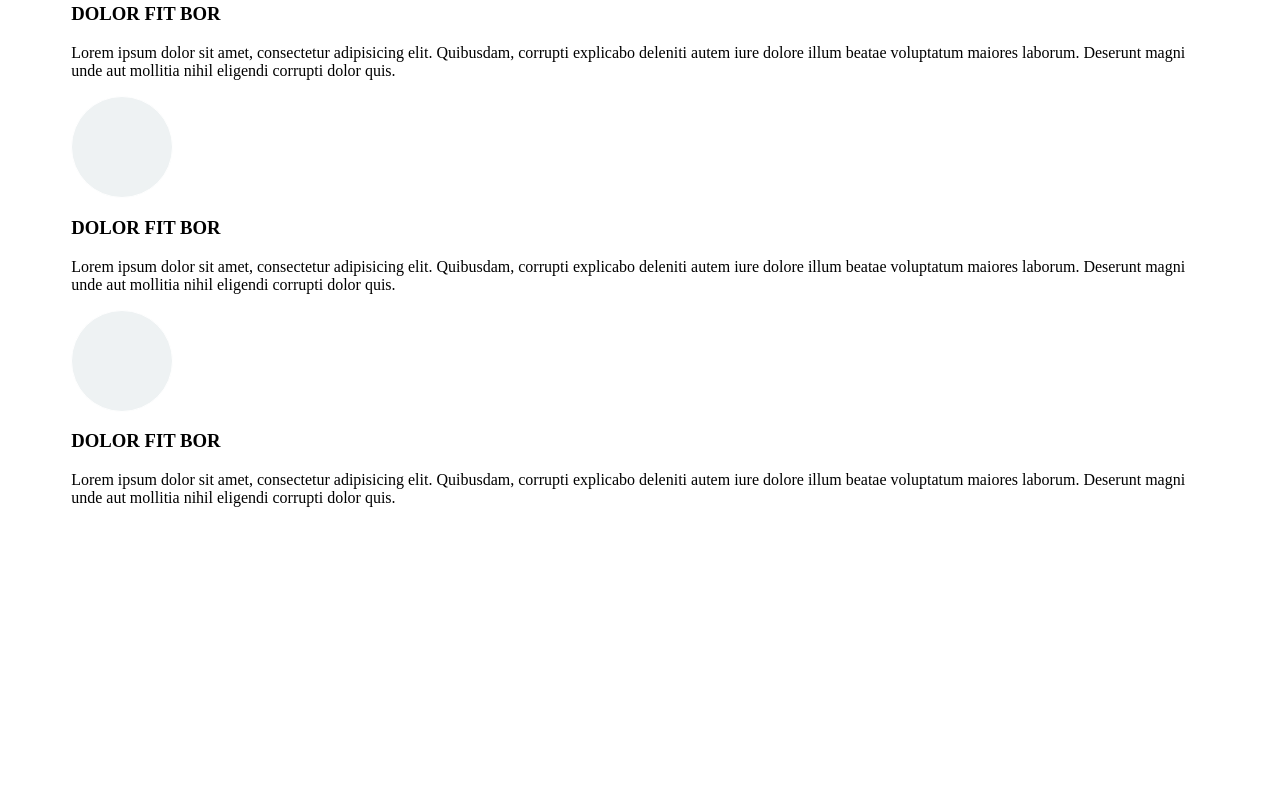
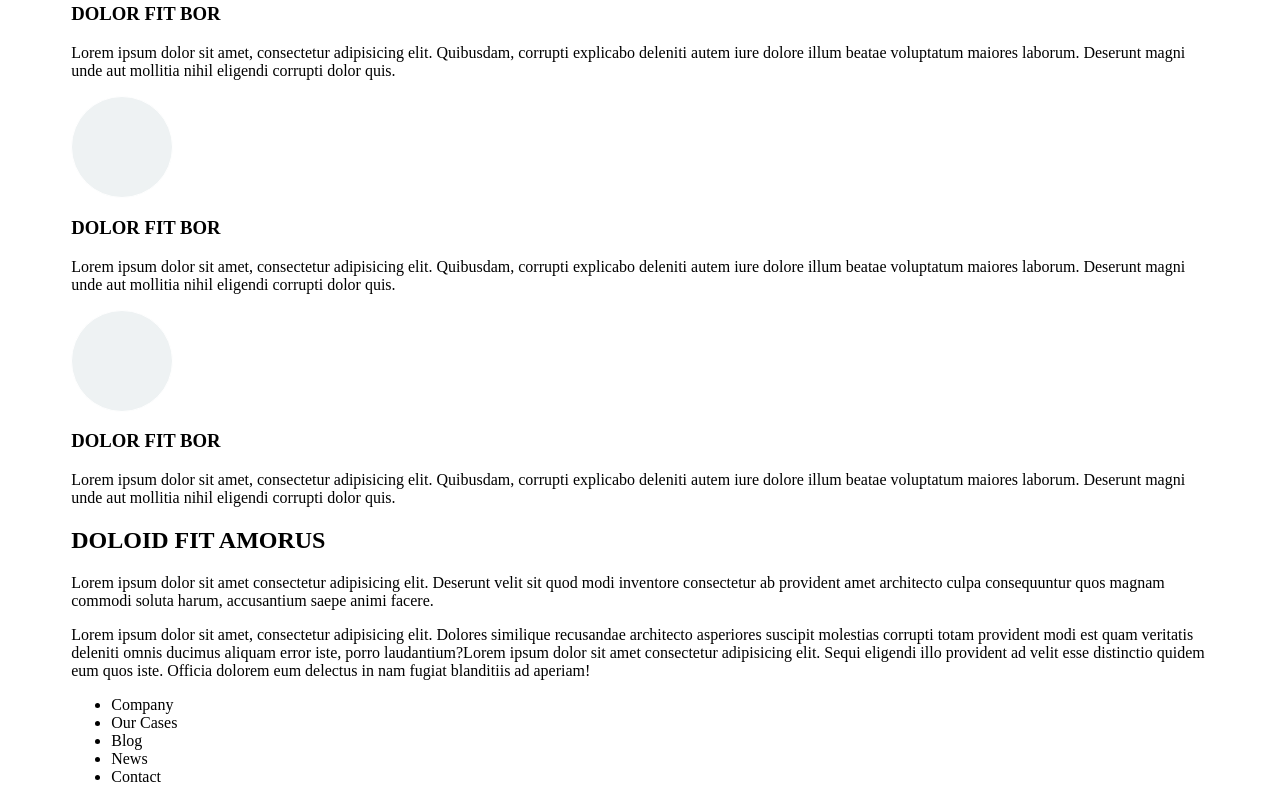
Before and after one commit to TirapatS/Basic-Landing-Page, a plain HTML site: page Basic-Landing-Page/index.html in a window 1280 px wide. Shown: the part 1216-2018 px from the top of the page. Before the commit the page ends 1739 px from the top, so only its background shows below. Drawn offline with Linux system fonts and the light colour scheme.

Commit message:
touched up the code foundation

```diff
--- a/Basic-Landing-Page/index.html
+++ b/Basic-Landing-Page/index.html
@@ -99,13 +99,28 @@
                         </div>
                     </section>
                 </div>
-
             </section>
 
+            <section class="contactUs">
+                <div>
+                    <h1>DOLOID FIT AMORUS</h1>
+                    <p>Lorem ipsum dolor sit amet consectetur adipisicing elit. Deserunt velit sit quod modi inventore consectetur ab provident amet architecto culpa consequuntur quos magnam commodi soluta harum, accusantium saepe animi facere.</p>
+                    <p>Lorem ipsum dolor sit amet, consectetur adipisicing elit. Dolores similique recusandae architecto asperiores suscipit molestias corrupti totam provident modi est quam veritatis deleniti omnis ducimus aliquam error iste, porro laudantium?Lorem ipsum dolor sit amet consectetur adipisicing elit. Sequi eligendi illo provident ad velit esse distinctio quidem eum quos iste. Officia dolorem eum delectus in nam fugiat blanditiis ad aperiam!</p>
+                </div>
+            </section>
         </body>
 
         <footer>
-
+            <div></div>
+            <div class="footerNav">
+                <ul>
+                    <li>Company</li>
+                    <li>Our Cases</li>
+                    <li>Blog</li>
+                    <li>News</li>
+                    <li>Contact</li>
+                </ul>
+            </div>
         </footer>
     </div>
 
--- a/Basic-Landing-Page/style.css
+++ b/Basic-Landing-Page/style.css
@@ -39,3 +39,8 @@
     border: 1px solid white;
     border-radius: 50%;
 }
+
+.contactUs-bg{
+    color: white;
+    background-color: #515E66;
+}
```
